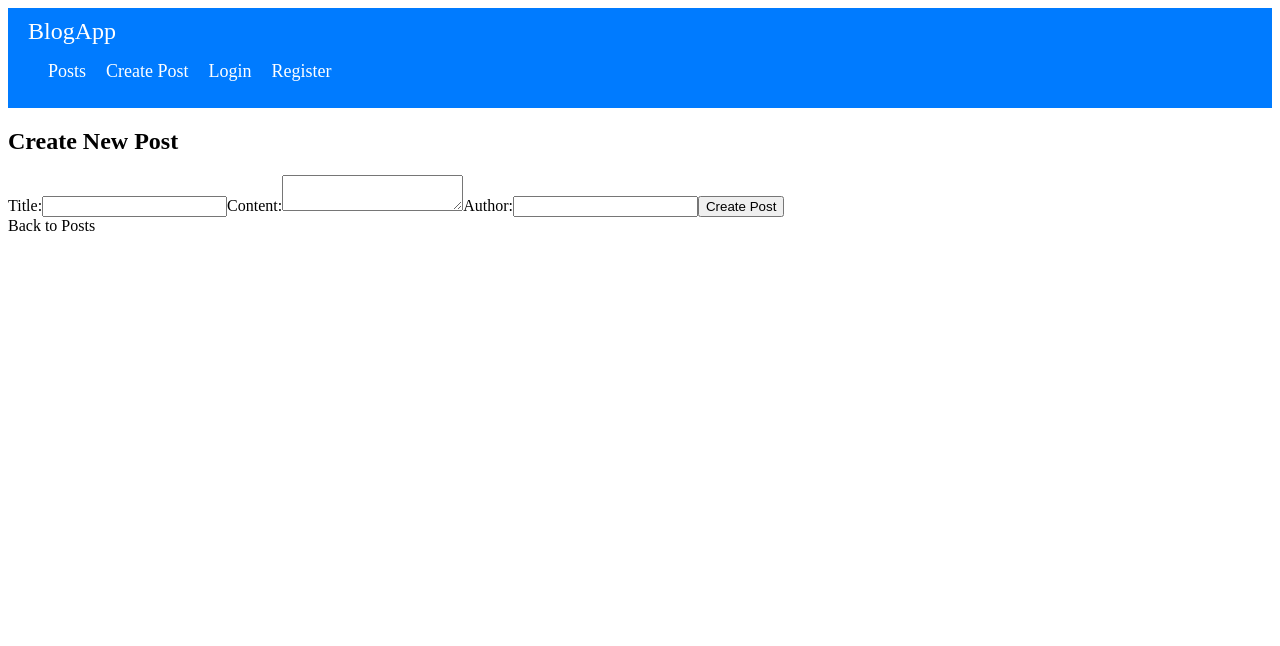
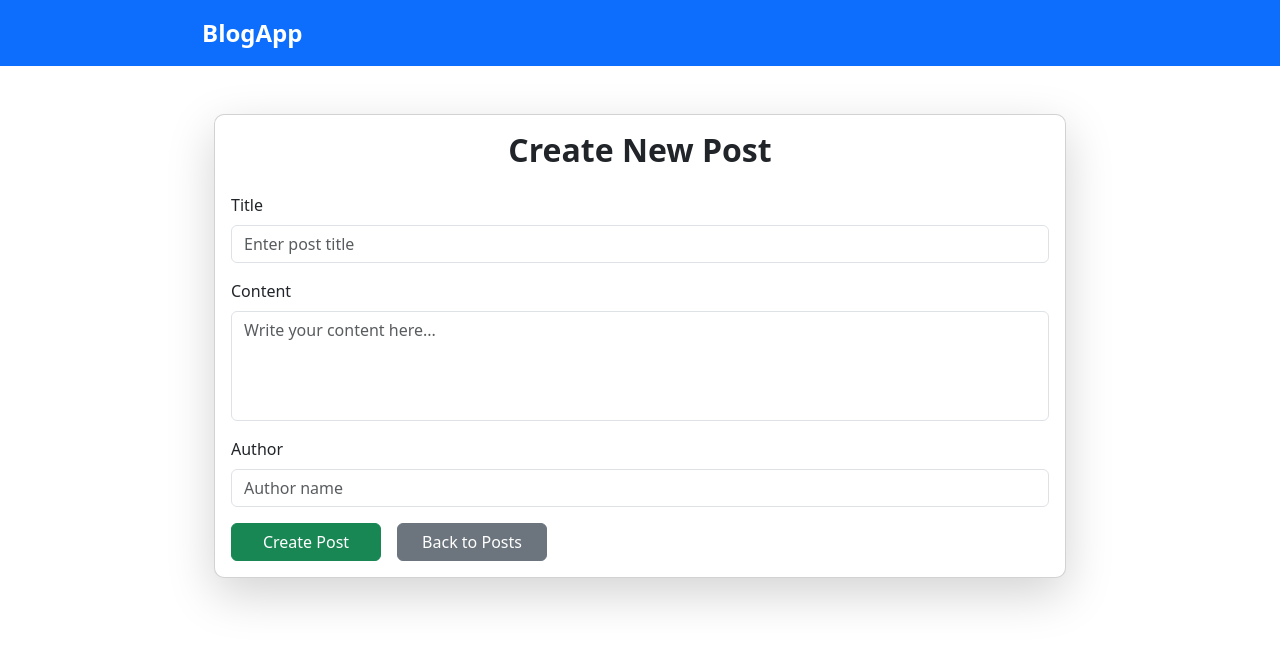
Before and after one commit to Henryarrovin/blog-application, an Angular app in the folder frontend/: page /create in a window 1280 px wide. Shown: the top 646 px of the page. Built offline with nearby package versions, Linux system fonts and the light colour scheme.

Commit message:
Added style using bootstrap

```diff
--- a/frontend/angular.json
+++ b/frontend/angular.json
@@ -90,6 +90,7 @@
               }
             ],
             "styles": [
+              "bootstrap/dist/css/bootstrap.min.css",
               "src/styles.css"
             ],
             "scripts": []
--- a/frontend/package.json
+++ b/frontend/package.json
@@ -21,6 +21,7 @@
     "@angular/platform-server": "^18.2.0",
     "@angular/router": "^18.2.0",
     "@angular/ssr": "^18.2.5",
+    "bootstrap": "^5.3.3",
     "express": "^4.18.2",
     "rxjs": "~7.8.0",
     "tslib": "^2.3.0",
--- a/frontend/src/app/app.component.html
+++ b/frontend/src/app/app.component.html
@@ -1,2 +1,6 @@
-<app-navbar></app-navbar>
-<router-outlet />
+<div>
+    <app-navbar></app-navbar>
+    <div class="container mt-4">
+      <router-outlet></router-outlet>
+    </div>
+</div>
--- a/frontend/src/app/components/navbar/navbar.component.html
+++ b/frontend/src/app/components/navbar/navbar.component.html
@@ -1,19 +1,5 @@
-<nav class="navbar">
+<nav class="navbar navbar-expand-lg navbar-dark bg-primary">
     <div class="container">
-        <a routerLink="/" class="navbar-brand">BlogApp</a>
-        <ul class="navbar-nav">
-        <li class="nav-item">
-            <a routerLink="/posts" class="nav-link">Posts</a>
-        </li>
-        <li class="nav-item">
-            <a routerLink="/create" class="nav-link">Create Post</a>
-        </li>
-        <li class="nav-item">
-            <a routerLink="/login" class="nav-link">Login</a>
-        </li>
-        <li class="nav-item">
-            <a routerLink="/register" class="nav-link">Register</a>
-        </li>
-        </ul>
+      <a class="navbar-brand fw-bold" routerLink="/">BlogApp</a>
     </div>
 </nav>
--- a/frontend/src/app/components/post-create/post-create.component.html
+++ b/frontend/src/app/components/post-create/post-create.component.html
@@ -1,14 +1,26 @@
-<h2>Create New Post</h2>
-<form (ngSubmit)="createPost()">
-  <label for="title">Title:</label>
-  <input id="title" [(ngModel)]="post.title" name="title" required>
+<div class="container my-5">
+  <div class="card shadow-lg">
+    <div class="card-body">
+      <h2 class="text-center mb-4">Create New Post</h2>
+      <form (ngSubmit)="createPost()">
+        <div class="mb-3">
+          <label for="title" class="form-label">Title</label>
+          <input id="title" [(ngModel)]="post.title" name="title" class="form-control" placeholder="Enter post title" required>
+        </div>
 
-  <label for="content">Content:</label>
-  <textarea id="content" [(ngModel)]="post.content" name="content" required></textarea>
+        <div class="mb-3">
+          <label for="content" class="form-label">Content</label>
+          <textarea id="content" [(ngModel)]="post.content" name="content" class="form-control" rows="4" placeholder="Write your content here..." required></textarea>
+        </div>
 
-  <label for="author">Author:</label>
-  <input id="author" [(ngModel)]="post.author" name="author" required>
+        <div class="mb-3">
+          <label for="author" class="form-label">Author</label>
+          <input id="author" [(ngModel)]="post.author" name="author" class="form-control" placeholder="Author name" required>
+        </div>
 
-  <button type="submit">Create Post</button>
-</form>
-<a routerLink="/posts">Back to Posts</a>
+        <button type="submit" class="btn btn-success">Create Post</button>
+        <a routerLink="/posts" class="btn btn-secondary ms-3">Back to Posts</a>
+      </form>
+    </div>
+  </div>
+</div>
--- a/frontend/src/app/components/post-detail/post-detail.component.html
+++ b/frontend/src/app/components/post-detail/post-detail.component.html
@@ -1,5 +1,13 @@
-<h2>{{ post?.title }}</h2>
-<p>{{ post?.content }}</p>
-<p><strong>Author:</strong> {{ post?.author }}</p>
-<a routerLink="/update/{{ post?._id }}">Edit Post</a>
-<a routerLink="/posts">Back to Posts</a>
+<div class="container my-5">
+    <div class="card shadow-lg">
+      <div class="card-body">
+        <h2 class="card-title">{{ post?.title }}</h2>
+        <p class="card-text">{{ post?.content }}</p>
+        <p><strong>Author:</strong> {{ post?.author }}</p>
+        <div class="mt-4">
+          <a routerLink="/update/{{ post?._id }}" class="btn btn-warning">Edit Post</a>
+          <a routerLink="/posts" class="btn btn-secondary ms-3">Back to Posts</a>
+        </div>
+      </div>
+    </div>
+  </div>
--- a/frontend/src/app/components/post-list/post-list.component.html
+++ b/frontend/src/app/components/post-list/post-list.component.html
@@ -1,7 +1,17 @@
-<h2>Blog Posts</h2>
-<ul>
-  <li *ngFor="let post of posts">
-    <a [routerLink]="['/post', post._id]">{{ post.title }}</a>
-  </li>
-</ul>
-<a routerLink="/create">Create New Post</a>
+<div class="container my-5">
+  <h2 class="mb-4 text-center">Blog Posts</h2>
+  <div class="row">
+    <div class="col-md-4 mb-4" *ngFor="let post of posts">
+      <div class="card h-100 shadow-sm">
+        <div class="card-body">
+          <h5 class="card-title">{{ post.title }}</h5>
+          <p class="card-text">{{ post.content | slice:0:100 }}...</p>
+          <a [routerLink]="['/post', post._id]" class="btn btn-outline-primary">Read More</a>
+        </div>
+      </div>
+    </div>
+  </div>
+  <div class="text-center mt-4">
+    <a routerLink="/create" class="btn btn-success">Create New Post</a>
+  </div>
+</div>
--- a/frontend/src/app/components/post-update/post-update.component.html
+++ b/frontend/src/app/components/post-update/post-update.component.html
@@ -1,14 +1,26 @@
-<h2>Update Post</h2>
-<form (ngSubmit)="updatePost()">
-  <label for="title">Title:</label>
-  <input id="title" [(ngModel)]="post.title" name="title" required>
+<div class="container my-5">
+  <div class="card shadow-lg">
+    <div class="card-body">
+      <h2 class="text-center mb-4">Update Post</h2>
+      <form (ngSubmit)="updatePost()">
+        <div class="mb-3">
+          <label for="title" class="form-label">Title</label>
+          <input id="title" [(ngModel)]="post.title" name="title" class="form-control" placeholder="Update post title" required>
+        </div>
 
-  <label for="content">Content:</label>
-  <textarea id="content" [(ngModel)]="post.content" name="content" required></textarea>
+        <div class="mb-3">
+          <label for="content" class="form-label">Content</label>
+          <textarea id="content" [(ngModel)]="post.content" name="content" class="form-control" rows="4" placeholder="Update post content" required></textarea>
+        </div>
 
-  <label for="author">Author:</label>
-  <input id="author" [(ngModel)]="post.author" name="author" required>
+        <div class="mb-3">
+          <label for="author" class="form-label">Author</label>
+          <input id="author" [(ngModel)]="post.author" name="author" class="form-control" placeholder="Update author name" required>
+        </div>
 
-  <button type="submit">Update Post</button>
-</form>
-<a routerLink="/post/{{ post?._id }}">Back to Post</a>
+        <button type="submit" class="btn btn-primary">Update Post</button>
+        <a routerLink="/post/{{ post?._id }}" class="btn btn-secondary ms-3">Back to Post</a>
+      </form>
+    </div>
+  </div>
+</div>
--- a/frontend/src/styles.css
+++ b/frontend/src/styles.css
@@ -1 +1,23 @@
-/* You can add global styles to this file, and also import other style files */
+@import "bootstrap/dist/css/bootstrap.min.css";
+
+h2 {
+  font-size: 2rem;
+  font-weight: bold;
+}
+
+.card {
+  border-radius: 10px;
+  overflow: hidden;
+}
+
+.container {
+  max-width: 900px;
+}
+
+.btn {
+  min-width: 150px;
+}
+
+textarea {
+  resize: none;
+}
```
Also changed, not shown: 1 other file (tests, documents, lock files or other folders).
